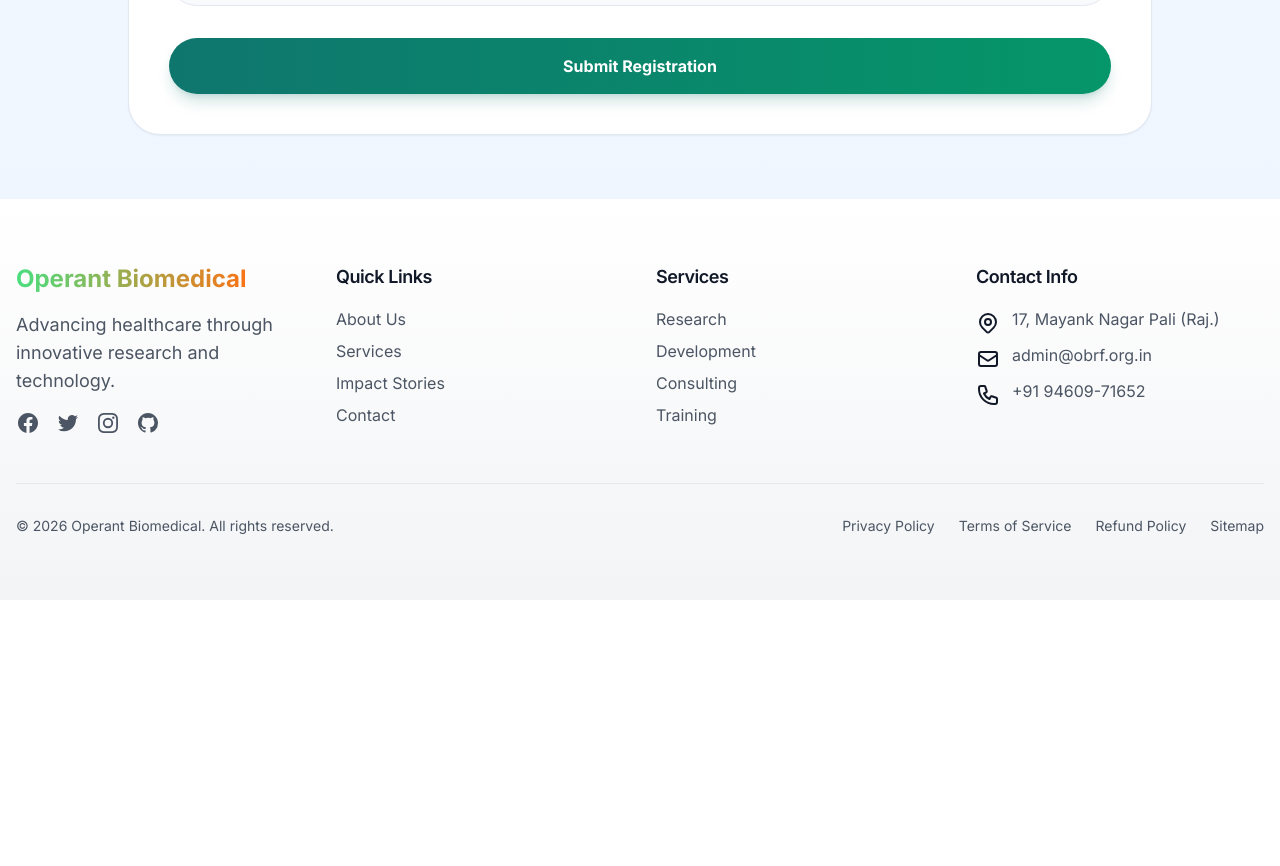
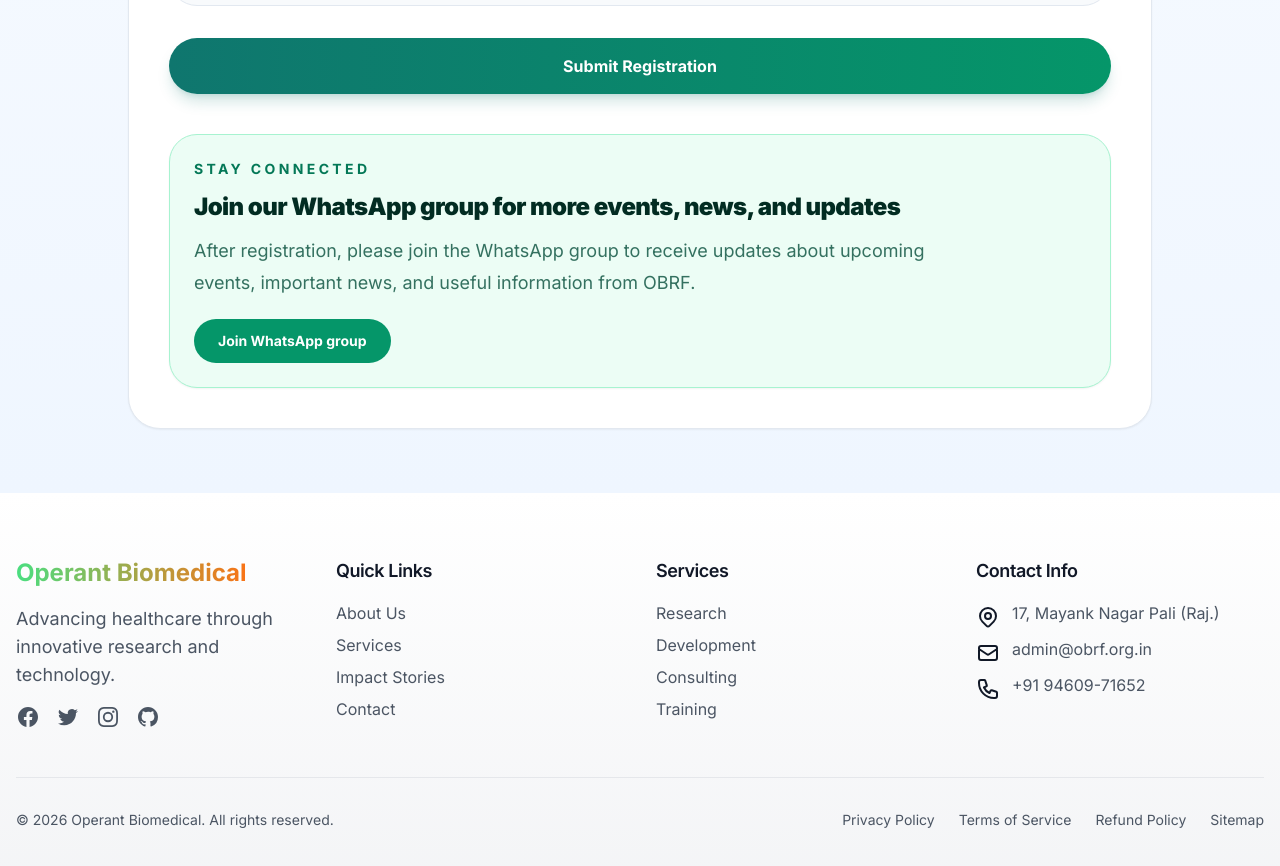
Before and after one commit to ravindrasirvi609/operant-biomedical, a Next.js app: page /webinar-registration in a window 1280 px wide. Shown: the part 2620-3486 px from the top of the page. Before the commit the page ends 3220 px from the top, so only its background shows below. Built offline with nearby package versions, Linux system fonts and the light colour scheme.

Commit message:
feat: Add speakers section to EventsCoursesPage and WhatsApp group link to WebinarRegistrationPage

```diff
--- a/src/app/events/page.tsx
+++ b/src/app/events/page.tsx
@@ -59,6 +59,23 @@ const webinarNotes = [
   "The session is designed to help participants translate ideas into practical research pathways.",
   "E-certificates can be issued for registered participants who attend and complete the feedback form.",
   "The webinar is intended to be a launchpad for future workshops on grant writing and AI applications in healthcare research.",
+];
+
+const speakers = [
+  {
+    role: "Keynote Speaker",
+    name: "Dr Taruna Madan Gupta",
+    designation: "Scientist G & Head",
+    department: "Development Research, ICMR, New Delhi",
+    image: "/drtarunamadan.jpg",
+  },
+  {
+    role: "Moderator",
+    name: "Dr Neelam Bajaj",
+    designation: "Associate Professor",
+    department: "Dept. of Dentistry, AIIMS Nagpur",
+    image: "/drneelam.webp",
+  },
 ];
 
 const EventsCoursesPage = () => {
@@ -200,6 +217,51 @@ const EventsCoursesPage = () => {
           </p>
         </div>
 
+        <div className="mb-10">
+          <div className="mb-6 flex items-center gap-3">
+            <span className="inline-flex h-11 w-11 items-center justify-center rounded-2xl bg-sky-600/10 text-sky-700 dark:text-sky-300">
+              <FaUsers />
+            </span>
+            <div>
+              <p className="text-sm font-bold uppercase tracking-[0.22em] text-sky-600 dark:text-sky-400">
+                Speakers
+              </p>
+              <h3 className="text-2xl font-black">Meet the keynote speaker and moderator</h3>
+            </div>
+          </div>
+
+          <div className="grid gap-6 md:grid-cols-2">
+            {speakers.map((speaker) => (
+              <article
+                key={speaker.role}
+                className="overflow-hidden rounded-[2rem] border border-slate-200 bg-white shadow-sm transition hover:-translate-y-1 hover:shadow-xl dark:border-slate-800 dark:bg-slate-900"
+              >
+                <div className="grid gap-0 sm:grid-cols-[160px_1fr]">
+                  <div className="relative min-h-[220px] bg-slate-100 dark:bg-slate-800">
+                    <img
+                      src={speaker.image}
+                      alt={speaker.name}
+                      className="h-full w-full object-cover"
+                    />
+                  </div>
+                  <div className="p-6">
+                    <p className="text-sm font-bold uppercase tracking-[0.24em] text-sky-600 dark:text-sky-400">
+                      {speaker.role}
+                    </p>
+                    <h4 className="mt-3 text-2xl font-black">{speaker.name}</h4>
+                    <p className="mt-3 text-base font-semibold text-slate-700 dark:text-slate-200">
+                      {speaker.designation}
+                    </p>
+                    <p className="mt-2 text-sm leading-7 text-slate-600 dark:text-slate-300">
+                      {speaker.department}
+                    </p>
+                  </div>
+                </div>
+              </article>
+            ))}
+          </div>
+        </div>
+
         <div className="grid gap-6 lg:grid-cols-3">
           {highlights.map((item) => (
             <article
--- a/src/app/webinar-registration/page.tsx
+++ b/src/app/webinar-registration/page.tsx
@@ -9,6 +9,8 @@ export const metadata = {
 };
 
 const WebinarRegistrationPage = () => {
+  const whatsappGroupLink = "https://chat.whatsapp.com/I4rPdgTTAwQ3xZx7fzUINP";
+
   return (
     <main className="min-h-screen bg-[radial-gradient(circle_at_top,_rgba(20,184,166,0.18),_transparent_32%),linear-gradient(180deg,_#f0fdfa_0%,_#ffffff_45%,_#eff6ff_100%)] text-slate-900 dark:bg-[radial-gradient(circle_at_top,_rgba(20,184,166,0.15),_transparent_28%),linear-gradient(180deg,_#020617_0%,_#0f172a_60%,_#020617_100%)] dark:text-slate-100">
       <section className="relative overflow-hidden border-b border-slate-200/70 dark:border-slate-800">
@@ -98,6 +100,30 @@ const WebinarRegistrationPage = () => {
           </div>
 
           <WebinarRegistrationForm />
+
+          <div className="mt-10 rounded-[1.75rem] border border-emerald-200 bg-emerald-50 p-6 text-emerald-950 shadow-sm dark:border-emerald-500/30 dark:bg-emerald-500/10 dark:text-emerald-50">
+            <p className="text-sm font-bold uppercase tracking-[0.24em] text-emerald-700 dark:text-emerald-300">
+              Stay connected
+            </p>
+            <h3 className="mt-3 text-2xl font-black">
+              Join our WhatsApp group for more events, news, and updates
+            </h3>
+            <p className="mt-3 max-w-3xl leading-8 text-emerald-900/80 dark:text-emerald-50/80">
+              After registration, please join the WhatsApp group to receive
+              updates about upcoming events, important news, and useful
+              information from OBRF.
+            </p>
+            <div className="mt-5">
+              <Link
+                href={whatsappGroupLink}
+                target="_blank"
+                rel="noreferrer"
+                className="inline-flex items-center justify-center rounded-full bg-emerald-600 px-6 py-3 text-sm font-bold text-white transition hover:bg-emerald-500"
+              >
+                Join WhatsApp group
+              </Link>
+            </div>
+          </div>
         </div>
       </section>
     </main>
--- a/src/components/webinar/WebinarRegistrationForm.tsx
+++ b/src/components/webinar/WebinarRegistrationForm.tsx
@@ -120,7 +120,12 @@ const WebinarRegistrationForm = () => {
       await axios.post("/api/webinar-registration", form);
       await Swal.fire({
         title: "Registration successful",
-        text: "Your webinar registration has been submitted and the admin team has been notified.",
+        html: `
+          <p>Your webinar registration has been submitted successfully.</p>
+          <p style="margin-top: 10px;">A confirmation email has been sent to your registered email address.</p>
+          <p style="margin-top: 10px;">Please join the WhatsApp group for more events, news, and information.</p>
+          <a href="https://chat.whatsapp.com/I4rPdgTTAwQ3xZx7fzUINP" target="_blank" rel="noreferrer" style="display:inline-block;margin-top:16px;padding:12px 20px;border-radius:999px;background:#16a34a;color:#fff;text-decoration:none;font-weight:700;">Join WhatsApp group</a>
+        `,
         icon: "success",
         confirmButtonColor: "#0f766e",
       });
```
Also changed, not shown: public/drneelam.webp (added), 1 other file (tests, documents, lock files or other folders).
